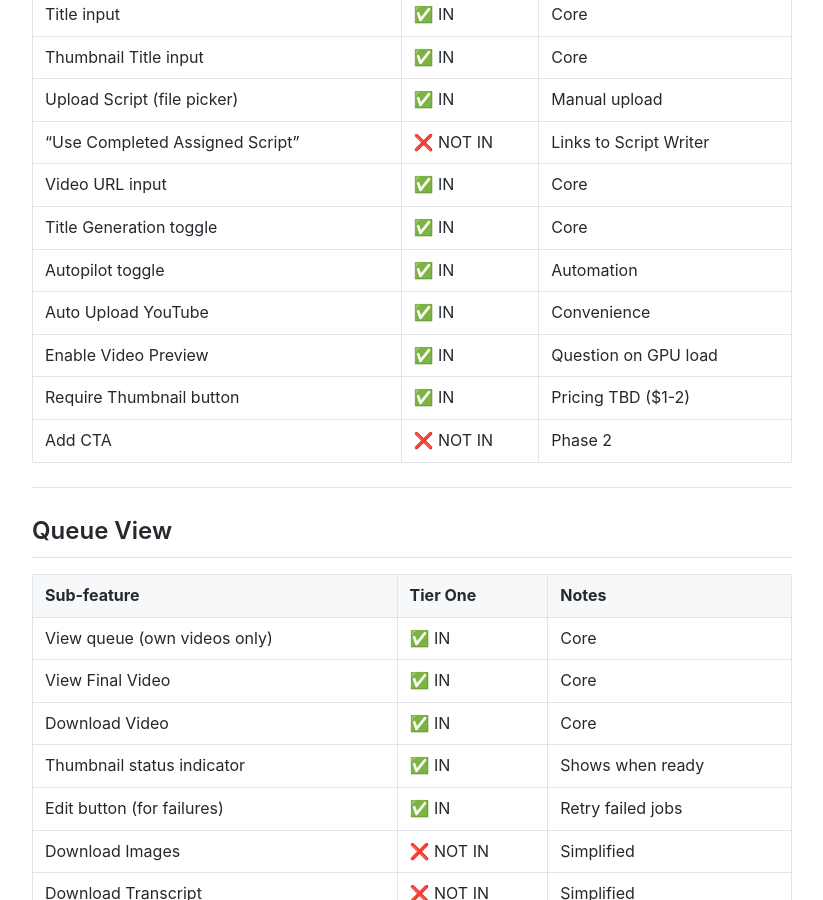
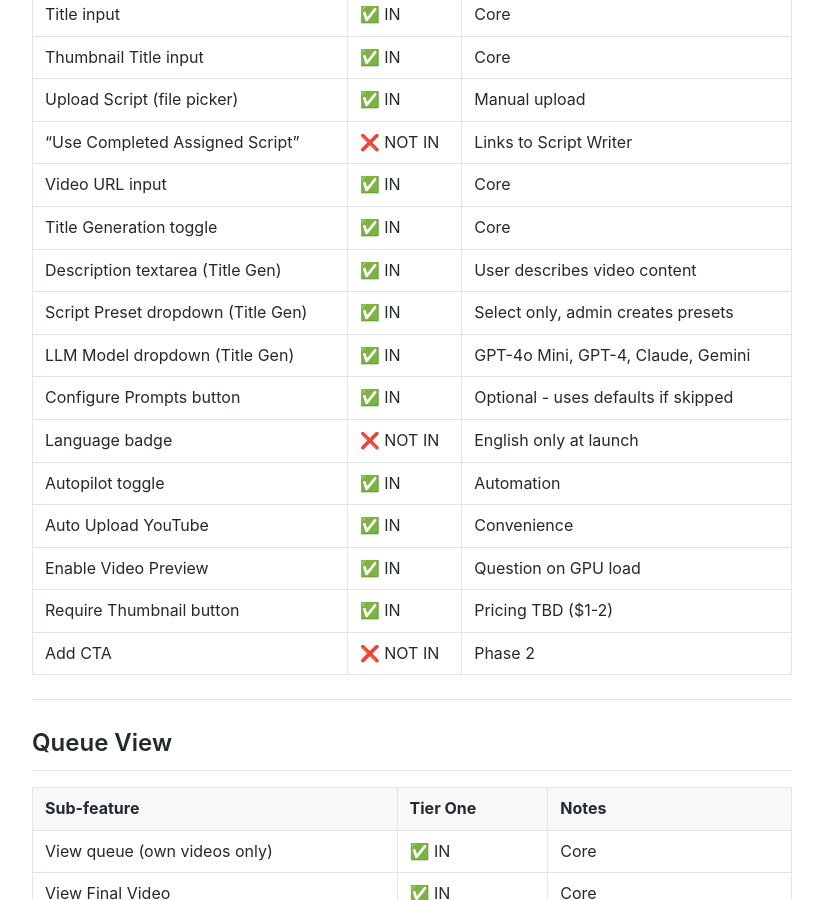
Before and after one commit to MariusWilsch/public-wilsch-ai-pages, a Jekyll site: the page built from project/paul_youtube_fullstack/light-tier-v2-feature-scope.md, in a window 1280 px wide and 900 px high, scrolled down 2693 px. Shown: the whole window, without its empty margins (228-1051 px from the left). Built offline with Jekyll 4.4.1, drawn with Linux system fonts in a browser that asks for light colours; our own code applies the rules of GitHub Pages for plain Markdown files; some of the changed text lies outside the part shown.

Commit message:
Sync from hippocampus 2025-12-31

```diff
--- a/project/paul_youtube_fullstack/light-tier-v2-feature-scope.md
+++ b/project/paul_youtube_fullstack/light-tier-v2-feature-scope.md
@@ -86,6 +86,11 @@ issue: "#353"
 | "Use Completed Assigned Script" | ❌ NOT IN | Links to Script Writer |
 | Video URL input | ✅ IN | Core |
 | Title Generation toggle | ✅ IN | Core |
+| Description textarea (Title Gen) | ✅ IN | User describes video content |
+| Script Preset dropdown (Title Gen) | ✅ IN | Select only, admin creates presets |
+| LLM Model dropdown (Title Gen) | ✅ IN | GPT-4o Mini, GPT-4, Claude, Gemini |
+| Configure Prompts button | ✅ IN | Optional - uses defaults if skipped |
+| Language badge | ❌ NOT IN | English only at launch |
 | Autopilot toggle | ✅ IN | Automation |
 | Auto Upload YouTube | ✅ IN | Convenience |
 | Enable Video Preview | ✅ IN | Question on GPU load |
```
Also changed, not shown: other parts of project/paul_youtube_fullstack/light-tier-v2-feature-scope.md (+3 -3 lines).
